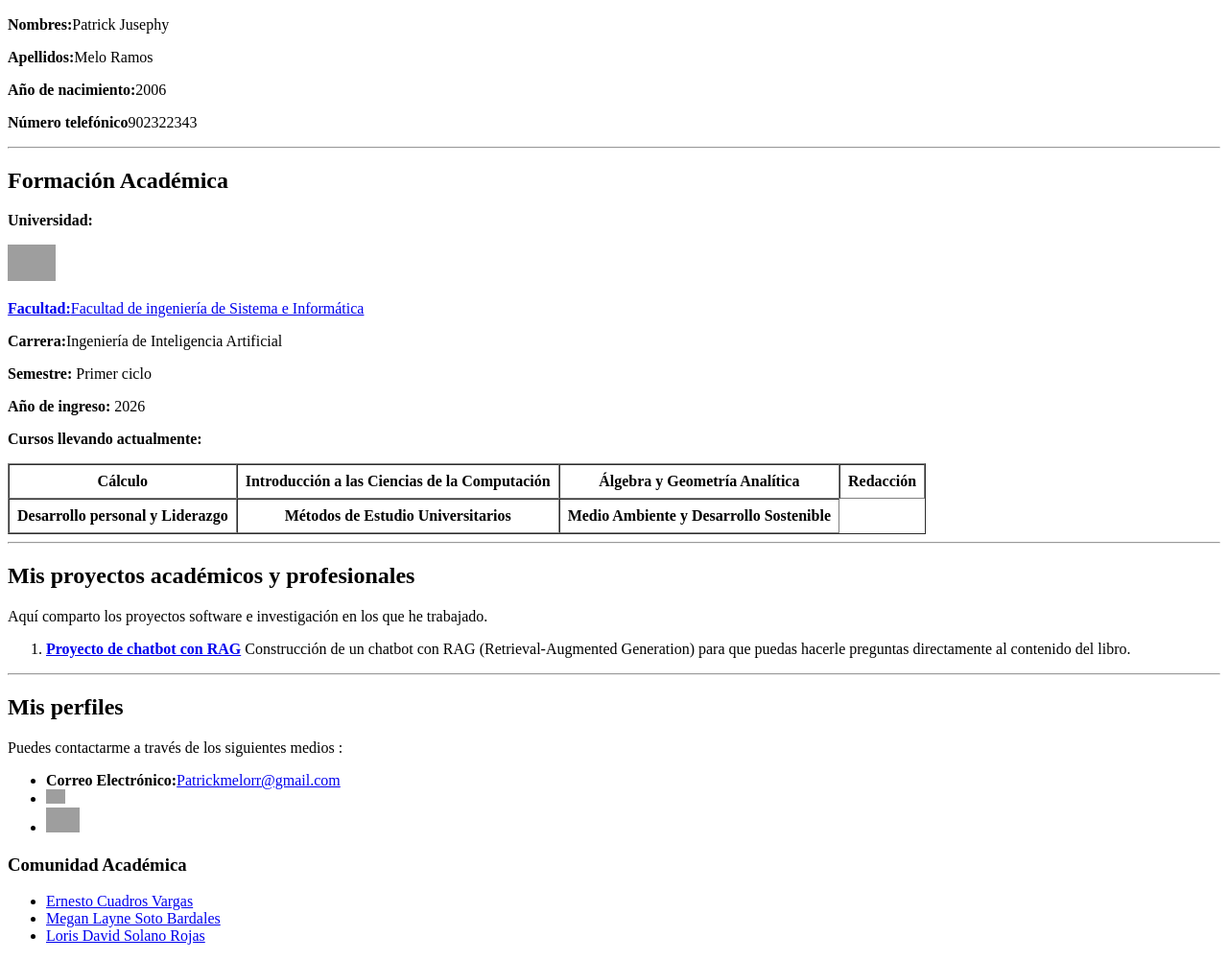
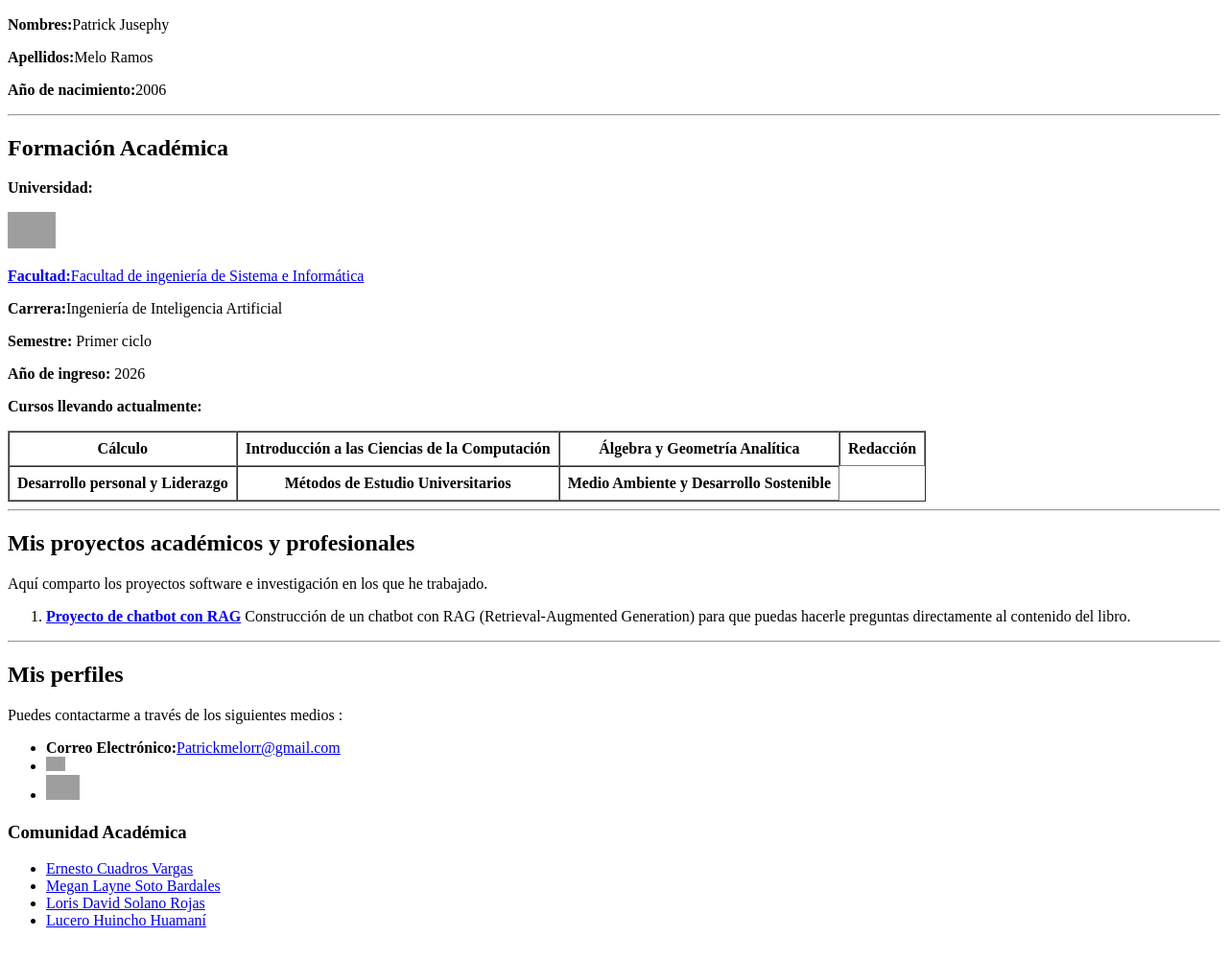
Before and after one commit to patrickmelorr-lang/mi-p-gina-web-personal, a plain HTML site: page index.html in a window 1280 px wide. Shown: the part 265-1266 px from the top of the page at 96% size. Drawn offline with Linux system fonts and the light colour scheme; grey boxes are pictures that could not be loaded.

Commit message:
Update index.html

```diff
--- a/index.html
+++ b/index.html
@@ -34,7 +34,7 @@
     <p><strong>Nombres:</strong>Patrick Jusephy</p>
     <p><strong>Apellidos:</strong>Melo Ramos</p>
     <p><strong>Año de nacimiento:</strong>2006</p>
-    <p><strong>Número telefónico</strong>902322343</p>
+
 <hr>
     <h2>Formación Académica</h2>
     <p><strong>Universidad:</strong><a href="https://www.unmsm.edu.pe/" target="_blank"></p>
@@ -90,6 +90,8 @@
         <li><a href="https://socios.spc.org.pe/ecuadros/" target="_blank">Ernesto Cuadros Vargas</a></li>
         <li><a href="https://megsotob.github.io/Mi-p-gina-web//" target="_blank">Megan Layne Soto Bardales</a></li>
         <li> <a href="https://lorissolanor-create.github.io/Tarea-de-pagina-web-de-ICC/" target="_blank">Loris David Solano Rojas</a></li>
+        <li> <a href="https://lucerohuinchoh-jus.github.io/Lucero-Huincho-Huamani/" target="_blank">Lucero Huincho Huamaní</a></li>
+
     </ul>
 </body>
 </html>
```
